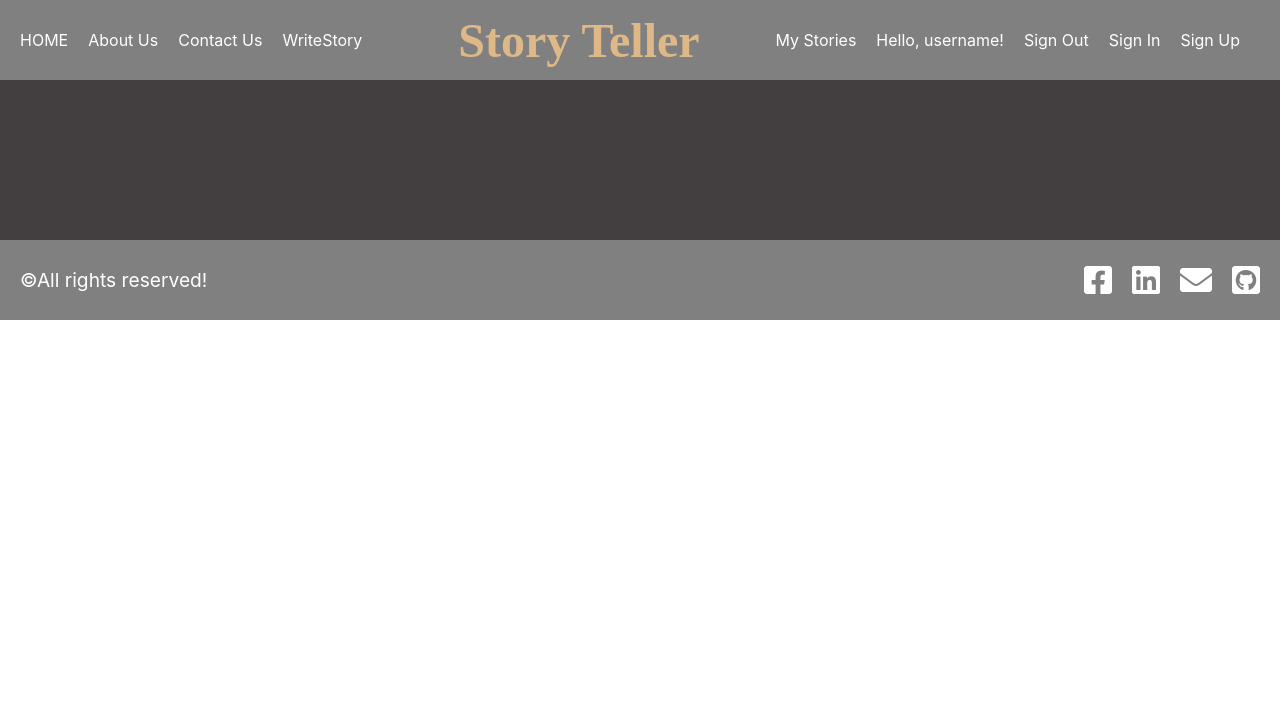
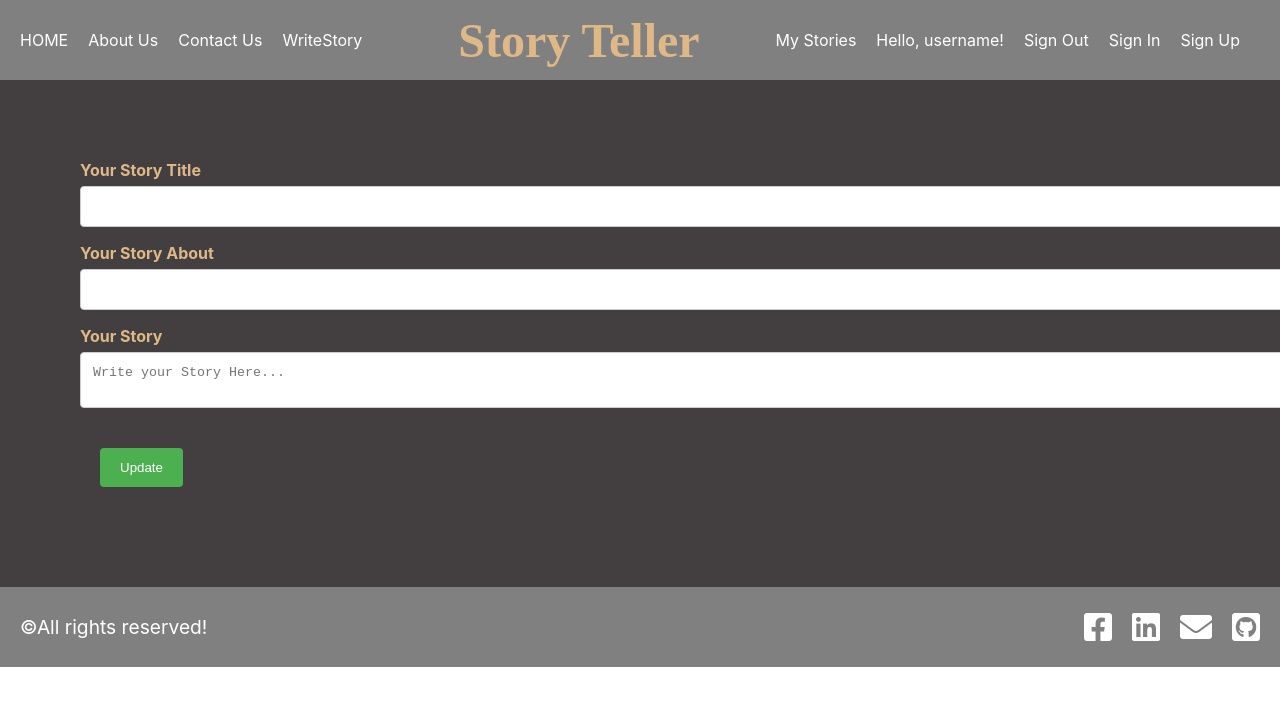
Before and after one commit to ventsigachev/React-App, a React (Create React App) app in the folder blog/: page /edit/1 in a window 1280 px wide. Shown: the top 706 px of the page. Built offline with nearby package versions, Linux system fonts and the light colour scheme; no server answers; a web font is replaced by a local one.

Commit message:
Added Edit component and functionality. Some minor changes.

```diff
--- a/blog/src/App.js
+++ b/blog/src/App.js
@@ -13,6 +13,7 @@ import LogOut from "./components/LogOut";
 import Register from "./components/Register";
 import Footer from "./components/Footer";
 import Details from "./components/Details";
+import Edit from "./components/Edit";
 
 function App() {
   return (
@@ -25,6 +26,7 @@ function App() {
           <Route path="/" element={ <Landing /> }/>
           <Route path="/home" element={ <Home /> }/>
           <Route path="/details/:storyId" element={ <Details />}/>
+          <Route path="/edit/:storyId" element={ <Edit />}/>
           <Route path="/about" element={ <About /> }/>
           <Route path="/contact" element={ <Contact /> }/>
           <Route path="/add-story" element={ <Create /> }/>
--- a/blog/src/components/Contact/Contact.css
+++ b/blog/src/components/Contact/Contact.css
@@ -3,11 +3,14 @@ input[type=text], select, textarea {
     padding: 12px;
     border: 1px solid #ccc;
     border-radius: 4px;
-    box-sizing: border-box; /* Make sure that padding and width stay in place */
     margin-top: 6px;
     margin-bottom: 16px;
-    resize: vertical; /* Allow the user to vertically resize the textarea (not horizontally) */
+    resize: vertical;
+    outline: none;
+
 }
+
+
 
 span{
       color: red;
--- a/blog/src/components/Contact/Contact.js
+++ b/blog/src/components/Contact/Contact.js
@@ -27,6 +27,7 @@ const Contact = () => {
         name="first_name"
         placeholder="Enter Your first name here"
         required
+        autoFocus={true}
       />
 
       <label htmlFor="last_name">
@@ -80,7 +81,7 @@ const Contact = () => {
         required
       ></textarea>
 
-      <button className="btn btn-success" type="submit">
+      <button className="btn" type="submit">
         Send Email
       </button>
     </form>
--- a/blog/src/components/Create/Create.js
+++ b/blog/src/components/Create/Create.js
@@ -47,6 +47,7 @@ const Create = () => {
         value={title}
         onChange={(e) => setTitle(e.target.value)}
         required
+        autoFocus={true}
       />
       <label htmlFor="about">Your Story About</label>
       <input
--- a/blog/src/components/Details/Details.js
+++ b/blog/src/components/Details/Details.js
@@ -49,7 +49,7 @@ const Details = () => {
           </section>
       </article>
       <div>
-        <Link className="btn" to="/">
+        <Link className="btn" to={`/edit/${storyId}`}>
           Edit Story
         </Link>
         <button onClick={deleteHandle} className="btn delete">
--- /dev/null
+++ b/blog/src/components/Edit/Edit.js
@@ -0,0 +1,98 @@
+import "./Edit.css";
+import { useState, useEffect } from "react";
+import { useNavigate, useParams } from "react-router-dom";
+import moment from "moment";
+
+const API_URL = "http://localhost:3030/jsonstore";
+
+const Edit = () => {
+  const { storyId } = useParams();
+  const navigate = useNavigate();
+
+
+  const [story, setStory] = useState({});
+  const [title, setTitle] = useState("");
+  const [about, setAbout] = useState();
+  const [description, setDescription] = useState();
+  const [isPending, setIsPending] = useState(false);
+
+
+useEffect(() => {
+
+    const getStory = async () => {
+        const res = await fetch(`${API_URL}/story/${storyId}`);
+        const data = await res.json()
+        setStory(data);
+        setTitle(data.title);
+        setAbout(data.about);
+        setDescription(data.description);
+    }
+
+    getStory();
+
+  }, [storyId]);
+
+
+  const submitHandler = (e) => {
+    e.preventDefault();
+    const author = "ven";
+    const likes = 0;
+    const dislikes = 0;
+    const date = moment().format("DD-MM-YYYY HH:mm");
+    const _id = storyId;
+
+
+    const story = { _id, title, about, author, date, description, likes, dislikes };
+
+
+    setIsPending(true);
+
+    fetch(`${API_URL}/story/${storyId}`, {
+      method: "PUT",
+      headers: { "Content-Type": "application/json" },
+      body: JSON.stringify(story),
+    }).then(() => {
+      setIsPending(false);
+      navigate("/home");
+    });
+  };
+
+  return (
+    <form onSubmit={submitHandler}>
+      <label htmlFor="title">Your Story Title</label>
+      <input
+        type="text"
+        name="title"
+        id="title"
+        value={title}
+        onChange={(e) => setTitle(e.target.value)}
+        required
+      />
+      <label htmlFor="about">Your Story About</label>
+      <input
+        type="text"
+        name="about"
+        id="about"
+        value={about}
+        onChange={(e) => setAbout(e.target.value)}
+        required
+      />
+      <label htmlFor="description">Your Story</label>
+      <textarea
+        type="text"
+        name="description"
+        id="description"
+        value={description}
+        onChange={(e) => setDescription(e.target.value)}
+        placeholder="Write your Story Here..."
+        required
+      />
+      {!isPending && <input type="submit" id="submit" value="Update" />}
+      {isPending && (
+        <input type="submit" id="submit" value="Updating...." disabled />
+      )}
+    </form>
+  );
+};
+
+export default Edit;
--- /dev/null
+++ b/blog/src/components/Edit/index.js
@@ -0,0 +1 @@
+export { default } from "./Edit";
```
Also changed, not shown: blog/src/components/Edit/Edit.css (added).
